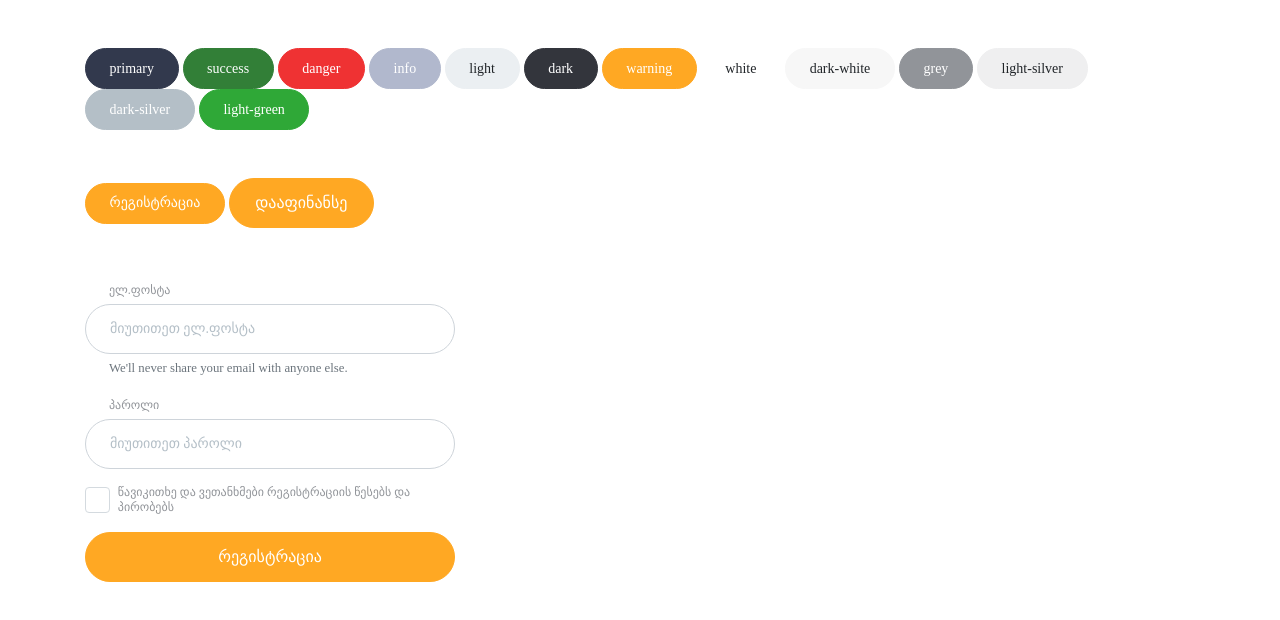
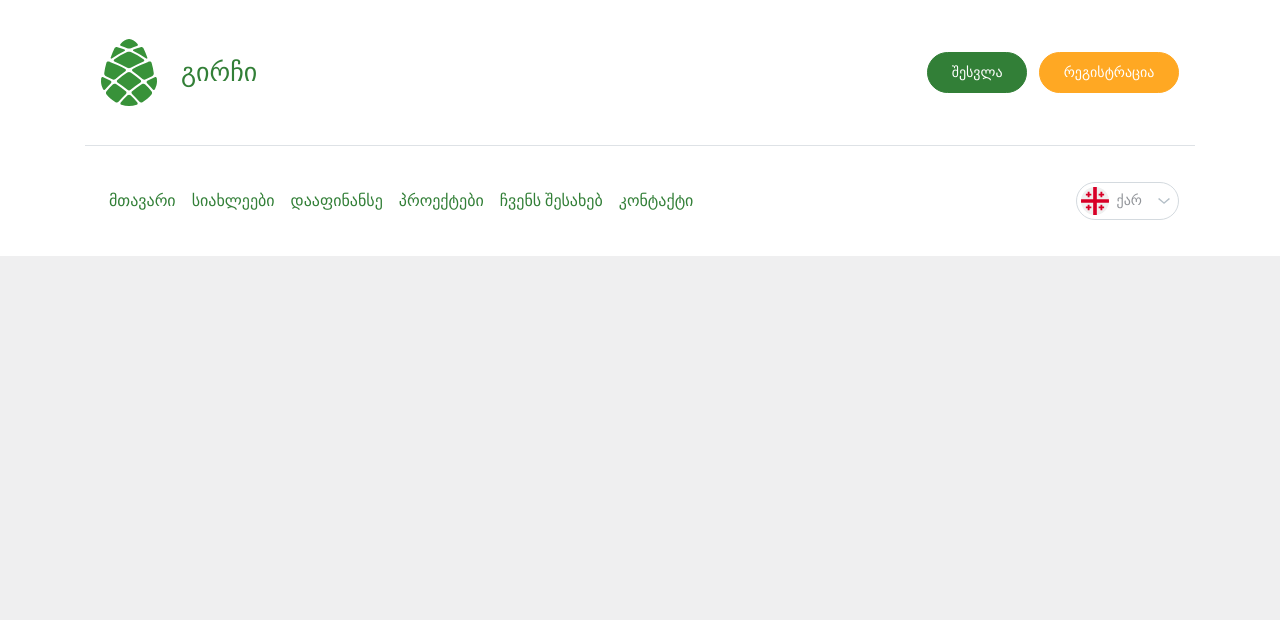
Before and after one commit to Girchi/girchi-com-ui, a website built with webpack: page src/index.html in a window 1280 px wide. Built offline with nearby package versions, Linux system fonts and the light colour scheme; files whose address does not match are found by name.

Commit message:
add navbar to a header

```diff
--- a/src/index.html
+++ b/src/index.html
@@ -7,69 +7,78 @@
     <title>Girchi.com - Home</title>
   </head>
 
-  <body>
-    <div class="container">
-      <div class="my-5">
-        <button class="btn btn-primary">primary</button>
-        <button class="btn btn-success">success</button>
-        <button class="btn btn-danger">danger</button>
-        <button class="btn btn-info">info</button>
-        <button class="btn btn-light">light</button>
-        <button class="btn btn-dark">dark</button>
-        <button class="btn btn-warning">warning</button>
-        <button class="btn btn-white">white</button>
-        <button class="btn btn-dark-white">dark-white</button>
-        <button class="btn btn-grey">grey</button>
-        <button class="btn btn-light-silver">light-silver</button>
-        <button class="btn btn-dark-silver">dark-silver</button>
-        <button class="btn btn-light-green">light-green</button>
+  <body class="bg-light-silver">
+    <header class="bg-white">
+      <div class="container">
+        <nav class="navbar navbar-expand-lg navbar-light border-bottom">
+          <a
+            class="navbar-brand text-success d-flex align-items-center"
+            href="#"
+          >
+            <img src="images/girchi-logo.svg" width="56" class="mr-4" alt="" />
+            გირჩი
+          </a>
+          <button
+            class="navbar-toggler"
+            type="button"
+            data-toggle="collapse"
+            data-target="#navbarAuth"
+            aria-controls="navbarAuth"
+            aria-expanded="false"
+            aria-label="Toggle navigation"
+          >
+            <span class="navbar-toggler-icon"></span>
+          </button>
+
+          <div class="collapse navbar-collapse" id="navbarAuth">
+            <div class="ml-auto">
+              <button class="btn btn-success mr-lg-2">შესვლა</button>
+              <button class="btn btn-warning">რეგისტრაცია</button>
+            </div>
+          </div>
+        </nav>
+        <nav class="navbar navbar-expand-lg navbar-light">
+          <ul class="navbar-nav">
+            <li class="nav-item active">
+              <a class="nav-link text-uppercase" href="#"
+                >მთავარი <span class="sr-only">(current)</span></a
+              >
+            </li>
+            <li class="nav-item">
+              <a class="nav-link text-uppercase" href="#">სიახლეები</a>
+            </li>
+            <li class="nav-item">
+              <a class="nav-link text-uppercase" href="#">დააფინანსე</a>
+            </li>
+            <li class="nav-item">
+              <a class="nav-link text-uppercase" href="#">პროექტები</a>
+            </li>
+            <li class="nav-item">
+              <a class="nav-link text-uppercase" href="#">ჩვენს შესახებ</a>
+            </li>
+            <li class="nav-item">
+              <a class="nav-link text-uppercase" href="#">კონტაქტი</a>
+            </li>
+          </ul>
+          <div class="dropdown ml-auto">
+            <button
+              class="btn btn-outline-secondary dropdown-toggle p-1 d-flex align-items-center text-grey"
+              type="button"
+              id="languageSwitcher"
+              data-toggle="dropdown"
+              aria-haspopup="true"
+              aria-expanded="false"
+            >
+              <i class="icon-flag icon-flag-geo mr-2"></i> ქარ
+              <i class="icon-caret mr-1 ml-3"></i>
+            </button>
+            <div class="dropdown-menu" aria-labelledby="languageSwitcher">
+              <a class="dropdown-item" href="#">Eng</a>
+              <a class="dropdown-item" href="#">Pусский</a>
+            </div>
+          </div>
+        </nav>
       </div>
-      <div class="my-5">
-        <button class="btn btn-warning text-uppercase">რეგისტრაცია</button>
-        <button class="btn btn-warning btn-lg text-uppercase">
-          დააფინანსე
-        </button>
-      </div>
-      <form style="width:370px" class="my-5">
-        <div class="form-group">
-          <label class="form-label" for="exampleInputEmail1">ელ.ფოსტა</label>
-          <input
-            type="email"
-            class="form-control form-control-lg"
-            id="exampleInputEmail1"
-            aria-describedby="emailHelp"
-            placeholder="მიუთითეთ ელ.ფოსტა"
-          />
-          <small id="emailHelp" class="form-text text-muted"
-            >We'll never share your email with anyone else.</small
-          >
-        </div>
-        <div class="form-group">
-          <label class="form-label" for="exampleInputPassword1">პაროლი</label>
-          <input
-            type="password"
-            class="form-control form-control-lg"
-            id="exampleInputPassword1"
-            placeholder="მიუთითეთ პაროლი"
-          />
-        </div>
-        <div class="form-group">
-          <span class="form-checkbox">
-            <span class="form-checkbox-input">
-              <input type="checkbox" class="form-control" id="exampleCheck1" />
-            </span>
-            <label class="form-checkbox-label" for="exampleCheck1"
-              >წავიკითხე და ვეთანხმები რეგისტრაციის წესებს და პირობებს</label
-            >
-          </span>
-        </div>
-        <button
-          type="submit"
-          class="btn btn-lg btn-warning btn-block text-uppercase"
-        >
-          რეგისტრაცია
-        </button>
-      </form>
-    </div>
+    </header>
   </body>
 </html>
--- /dev/null
+++ b/src/styles/_icons.scss
@@ -0,0 +1,18 @@
+// Icons
+
+.icon {
+  &-flag {
+    width: 28px;
+    height: 28px;
+    display: inline-block;
+    &-geo {
+      background: url(../images/georgia.svg) no-repeat center;
+    }
+  }
+  &-caret {
+    width: 12px;
+    height: 12px;
+    display: inline-block;
+    background: url(../images/arrow.svg) no-repeat center;
+  }
+}
--- a/src/styles/_variables.scss
+++ b/src/styles/_variables.scss
@@ -68,6 +68,7 @@ $theme-colors: map-merge(
 );
 
 $yiq-contrasted-threshold: 200 !default;
+$emphasized-link-hover-darken-percentage: 3% !default;
 
 // Buttons + Forms
 
@@ -133,3 +134,23 @@ $line-height-base: 1 !default;
 
 $font-family-firaGo: "FiraGO" !default;
 $font-family-base: $font-family-firaGo !default;
+
+// Navbar brand
+//
+// Used for brand, project, or site names.
+
+$navbar-brand-font-size: 1.625rem !default;
+$navbar-light-color: $success;
+$navbar-light-hover-color: rgba($success, 1) !default;
+$navbar-light-active-color: rgba($success, 1) !default;
+$navbar-light-disabled-color: rgba($success, 1) !default;
+$navbar-padding-y: 2.25rem !default;
+
+// Borders
+$border-color: #dee2e6 !default;
+
+// Options
+//
+// Quickly modify global styling by enabling or disabling optional features.
+
+$enable-caret: false !default;
--- a/src/styles/index.scss
+++ b/src/styles/index.scss
@@ -2,4 +2,5 @@
 @import "_variables";
 @import "_forms";
 @import "_text";
+@import "_icons";
 @import "~bootstrap/scss/bootstrap";
```
Also changed, not shown: src/images/arrow.svg (added), src/images/georgia.svg (added), src/images/girchi-logo.svg (added).
